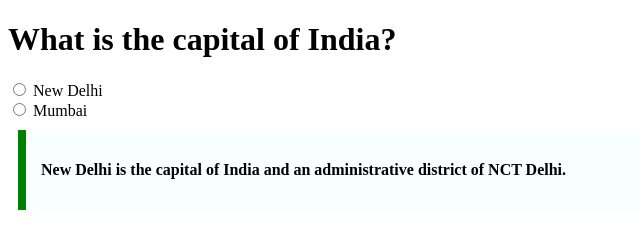
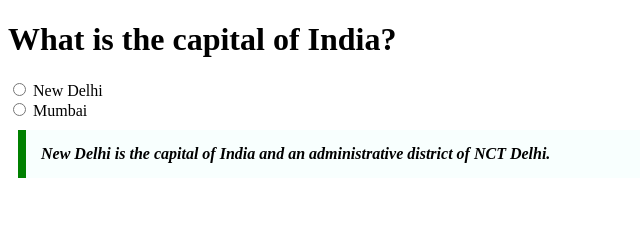
Before and after one commit to acciojob/trivia-Dipak1121, a website: page main.html in a window 1280 px wide. Shown: the whole page, without its empty margins (0-640 px from the left). Drawn offline with Linux system fonts and the light colour scheme.

Commit message:
created a submission

```diff
--- a/main.html
+++ b/main.html
@@ -14,7 +14,7 @@
 	<br>
 	<input type="radio" id="mumbai" name="city">
 	<lable for="mumbai">Mumbai</lable>
-	<blockquote><p>New Delhi is the capital of India and an administrative district of NCT Delhi.</p><cite></cite></blockquote>
+	<blockquote><cite>New Delhi is the capital of India and an administrative district of NCT Delhi.</cite></blockquote>
     <script type="text/javascript" src="./script.js">
 </script>
 
```
